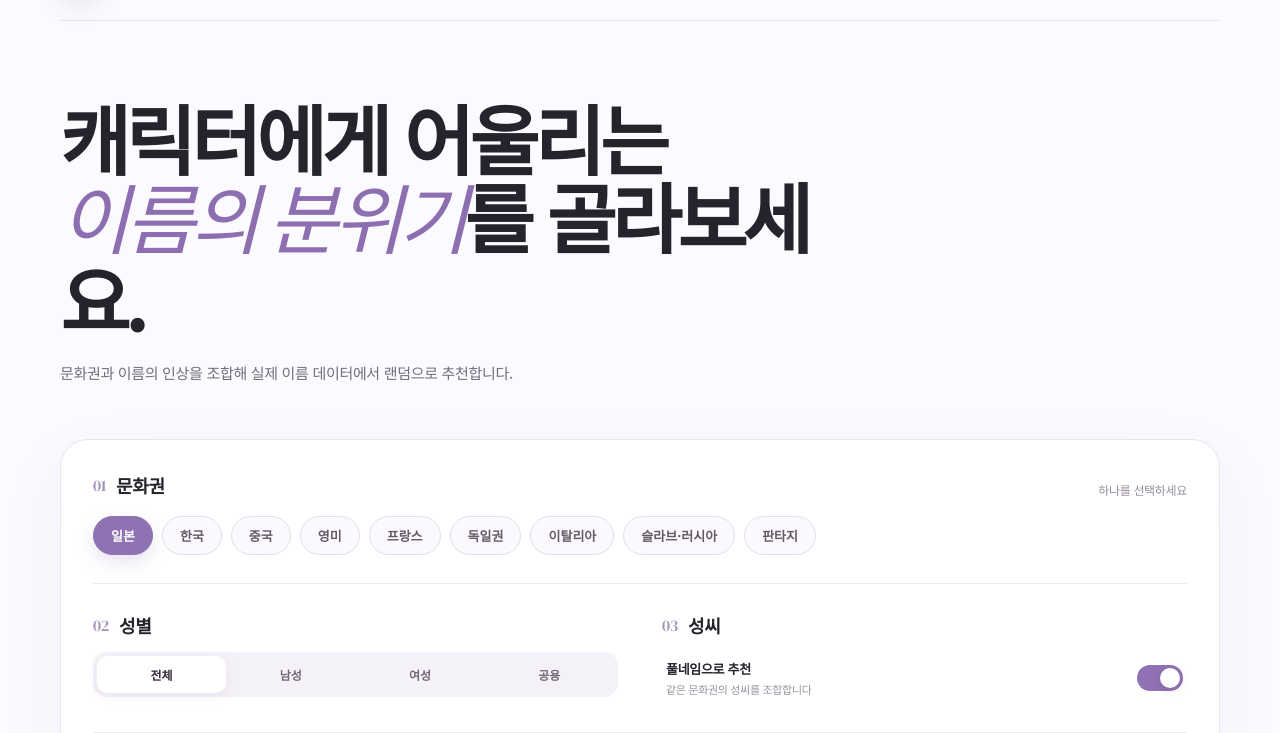
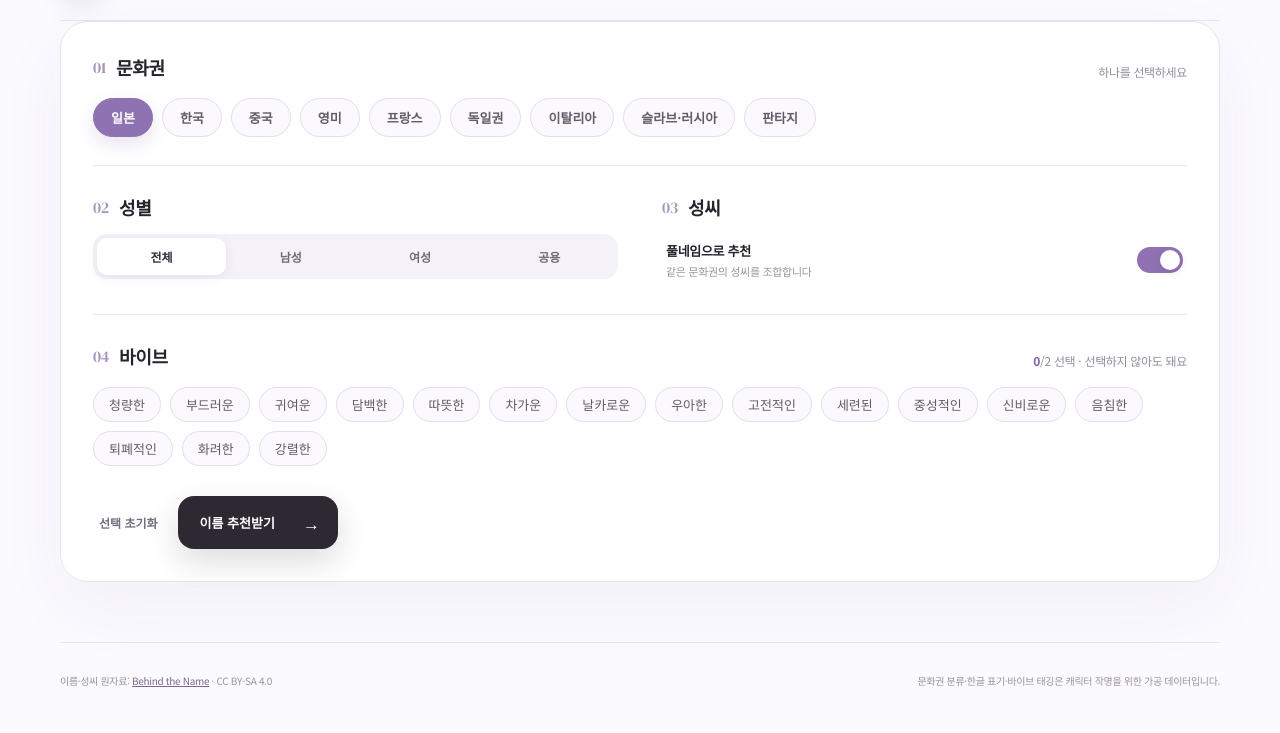
Before and after one commit to mynameislovesong/name-maker, a plain HTML site: page index.html in a window 1280 px wide. Shown: the part 67-800 px from the top of the page. Drawn offline with Linux system fonts and the light colour scheme; no server answers.

Commit message:
Remove hero copy

```diff
--- a/index.html
+++ b/index.html
@@ -22,12 +22,7 @@
     </header>
 
     <main>
-      <section class="hero">
-        <h1>캐릭터에게 어울리는<br><em>이름의 분위기</em>를 골라보세요.</h1>
-        <p class="hero-copy">문화권과 이름의 인상을 조합해 실제 이름 데이터에서 랜덤으로 추천합니다.</p>
-      </section>
-
-      <section class="generator-card" aria-labelledby="generatorTitle">
+<section class="generator-card" aria-labelledby="generatorTitle">
         <div class="section-heading">
           <div><span>01</span><h2 id="generatorTitle">문화권</h2></div>
           <p>하나를 선택하세요</p>
```
